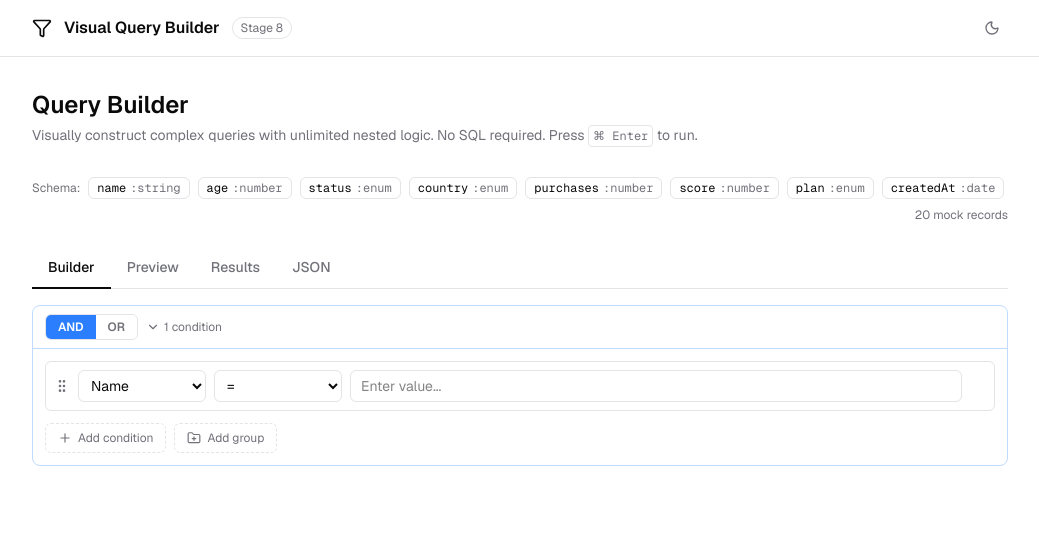
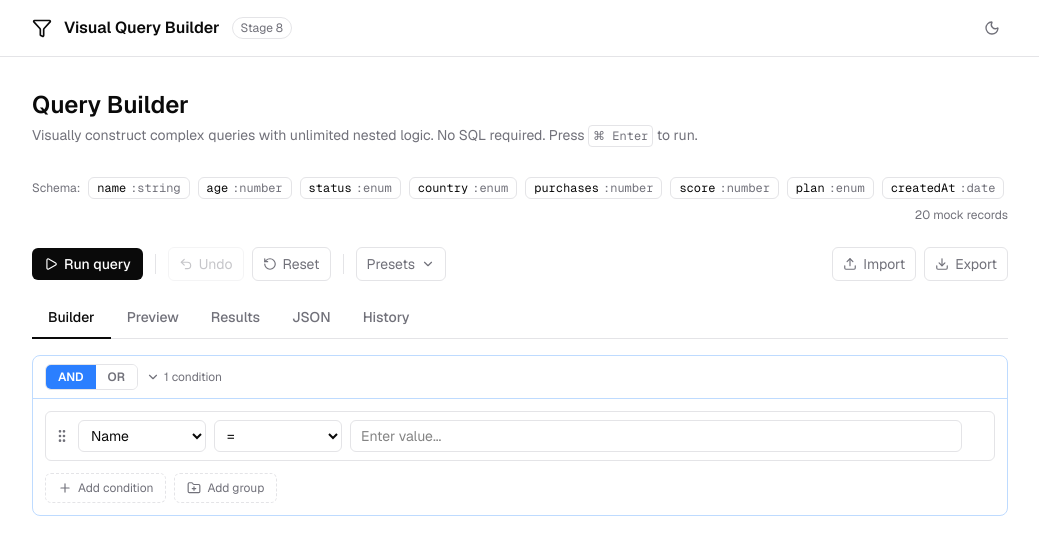
Before and after one commit to ussyalfaks/visual-query-builder, a Next.js app: page / in a window 1280 px wide. Shown: the top 554 px of the page, without its empty margins (120-1159 px from the left). Built offline with nearby package versions, Linux system fonts and the light colour scheme.

Commit message:
feat: toolbar with run, undo, presets, import/export JSON, and query history

```diff
--- a/components/QueryBuilder.tsx
+++ b/components/QueryBuilder.tsx
@@ -4,6 +4,8 @@ import { useQueryStore } from '@/store/queryStore';
 import { ConditionGroup } from './query-builder/ConditionGroup';
 import { QueryPreview } from './preview/QueryPreview';
 import { ResultsPanel } from './results/ResultsPanel';
+import { Toolbar } from './toolbar/Toolbar';
+import { HistoryPanel } from './toolbar/HistoryPanel';
 import { MOCK_DATA } from '@/data/mockData';
 import { cn } from '@/lib/utils';
 
@@ -12,17 +14,22 @@ const TABS = [
   { id: 'preview', label: 'Preview' },
   { id: 'results', label: 'Results' },
   { id: 'json', label: 'JSON' },
+  { id: 'history', label: 'History' },
 ] as const;
 
 export function QueryBuilder() {
-  const { root, activeTab, setActiveTab, results, runQuery } = useQueryStore();
+  const { root, activeTab, setActiveTab, results, history, runQuery, undo } = useQueryStore();
 
   const handleKeyDown = useCallback((e: KeyboardEvent) => {
+    if ((e.ctrlKey || e.metaKey) && e.key === 'z' && !e.shiftKey) {
+      e.preventDefault();
+      undo();
+    }
     if ((e.ctrlKey || e.metaKey) && e.key === 'Enter') {
       e.preventDefault();
       runQuery(MOCK_DATA);
     }
-  }, [runQuery]);
+  }, [undo, runQuery]);
 
   useEffect(() => {
     window.addEventListener('keydown', handleKeyDown);
@@ -31,6 +38,9 @@ export function QueryBuilder() {
 
   return (
     <div className="flex flex-col gap-4">
+      {/* Toolbar */}
+      <Toolbar />
+
       {/* Tabs */}
       <div className="flex items-center border-b border-border gap-0">
         {TABS.map(tab => (
@@ -55,6 +65,11 @@ export function QueryBuilder() {
                 {results.length}
               </span>
             )}
+            {tab.id === 'history' && history.length > 0 && (
+              <span className="ml-1.5 text-xs px-1.5 py-0.5 rounded-full bg-muted text-muted-foreground font-medium">
+                {history.length}
+              </span>
+            )}
           </button>
         ))}
       </div>
@@ -73,6 +88,7 @@ export function QueryBuilder() {
             </pre>
           </div>
         )}
+        {activeTab === 'history' && <HistoryPanel />}
       </div>
     </div>
   );
--- /dev/null
+++ b/components/toolbar/HistoryPanel.tsx
@@ -0,0 +1,52 @@
+'use client';
+import { History } from 'lucide-react';
+import { useQueryStore } from '@/store/queryStore';
+
+export function HistoryPanel() {
+  const { history, undo } = useQueryStore();
+
+  if (history.length === 0) {
+    return (
+      <div className="flex flex-col items-center justify-center py-20 gap-3 text-muted-foreground">
+        <History className="h-10 w-10" />
+        <p className="text-sm">No history yet — make some changes</p>
+      </div>
+    );
+  }
+
+  return (
+    <div className="flex flex-col gap-2">
+      <p className="text-xs text-muted-foreground">
+        {history.length} snapshot{history.length !== 1 ? 's' : ''} saved. Use Undo to step back.
+      </p>
+      {[...history].reverse().map((snap, i) => {
+        const totalRules = (function count(g: typeof snap): number {
+          return g.rules.length + g.groups.reduce((acc, sg) => acc + count(sg), 0);
+        })(snap);
+
+        return (
+          <div
+            key={i}
+            className="flex items-center gap-3 rounded-lg border border-border px-4 py-3"
+          >
+            <History className="h-4 w-4 text-muted-foreground shrink-0" />
+            <div className="flex-1">
+              <p className="text-sm">Snapshot {history.length - i}</p>
+              <p className="text-xs text-muted-foreground">
+                {totalRules} rule{totalRules !== 1 ? 's' : ''} · {snap.groups.length} group{snap.groups.length !== 1 ? 's' : ''} · {snap.logic}
+              </p>
+            </div>
+            {i === 0 && (
+              <button
+                onClick={undo}
+                className="text-xs px-3 py-1.5 rounded-md border border-border hover:bg-muted transition-colors"
+              >
+                Restore
+              </button>
+            )}
+          </div>
+        );
+      })}
+    </div>
+  );
+}
--- /dev/null
+++ b/components/toolbar/Toolbar.tsx
@@ -0,0 +1,180 @@
+'use client';
+import { useState, useRef } from 'react';
+import {
+  Play, Undo2, Download, Upload, RotateCcw,
+  BookmarkPlus, ChevronDown, Trash2
+} from 'lucide-react';
+import { useQueryStore } from '@/store/queryStore';
+import { MOCK_DATA } from '@/data/mockData';
+
+export function Toolbar() {
+  const {
+    history, errors, isRunning, presets,
+    runQuery, undo, resetQuery, savePreset, loadPreset, deletePreset,
+    importQuery,
+  } = useQueryStore();
+
+  const { root } = useQueryStore();
+  const [showPresets, setShowPresets] = useState(false);
+  const [saveName, setSaveName] = useState('');
+  const [showSave, setShowSave] = useState(false);
+  const fileRef = useRef<HTMLInputElement>(null);
+
+  const errorCount = Object.keys(errors).length;
+
+  const handleExport = () => {
+    const blob = new Blob([JSON.stringify(root, null, 2)], { type: 'application/json' });
+    const a = document.createElement('a');
+    a.href = URL.createObjectURL(blob);
+    a.download = 'query.json';
+    a.click();
+  };
+
+  const handleImport = (e: React.ChangeEvent<HTMLInputElement>) => {
+    const file = e.target.files?.[0];
+    if (!file) return;
+    const reader = new FileReader();
+    reader.onload = ev => {
+      try {
+        importQuery(ev.target?.result as string);
+      } catch {
+        alert('Invalid query JSON file');
+      }
+    };
+    reader.readAsText(file);
+    e.target.value = '';
+  };
+
+  const handleSave = () => {
+    if (!saveName.trim()) return;
+    savePreset(saveName.trim());
+    setSaveName('');
+    setShowSave(false);
+  };
+
+  return (
+    <div className="flex items-center gap-2 flex-wrap">
+      {/* Run */}
+      <button
+        onClick={() => runQuery(MOCK_DATA)}
+        disabled={isRunning}
+        className="flex items-center gap-1.5 px-3 py-1.5 rounded-md bg-foreground text-background text-sm font-medium hover:opacity-90 disabled:opacity-50 transition-all"
+      >
+        <Play className="h-3.5 w-3.5" />
+        {isRunning ? 'Running...' : 'Run query'}
+      </button>
+
+      {/* Error badge */}
+      {errorCount > 0 && (
+        <span className="text-xs px-2 py-1 rounded-full bg-destructive/10 text-destructive font-medium">
+          {errorCount} error{errorCount > 1 ? 's' : ''}
+        </span>
+      )}
+
+      <div className="h-5 w-px bg-border mx-1" />
+
+      {/* Undo */}
+      <button
+        onClick={undo}
+        disabled={history.length === 0}
+        title="Undo (Ctrl+Z)"
+        className="flex items-center gap-1.5 px-2.5 py-1.5 rounded-md border border-border text-sm text-muted-foreground hover:text-foreground hover:bg-muted disabled:opacity-40 transition-colors"
+      >
+        <Undo2 className="h-3.5 w-3.5" />
+        Undo
+      </button>
+
+      {/* Reset */}
+      <button
+        onClick={resetQuery}
+        title="Reset query"
+        className="flex items-center gap-1.5 px-2.5 py-1.5 rounded-md border border-border text-sm text-muted-foreground hover:text-foreground hover:bg-muted transition-colors"
+      >
+        <RotateCcw className="h-3.5 w-3.5" />
+        Reset
+      </button>
+
+      <div className="h-5 w-px bg-border mx-1" />
+
+      {/* Presets */}
+      <div className="relative">
+        <button
+          onClick={() => setShowPresets(p => !p)}
+          className="flex items-center gap-1.5 px-2.5 py-1.5 rounded-md border border-border text-sm text-muted-foreground hover:text-foreground hover:bg-muted transition-colors"
+        >
+          Presets
+          <ChevronDown className="h-3.5 w-3.5" />
+        </button>
+        {showPresets && (
+          <div className="absolute left-0 top-full mt-1 z-50 bg-background border border-border rounded-lg shadow-lg min-w-52 overflow-hidden">
+            {presets.length === 0 && (
+              <div className="px-4 py-3 text-sm text-muted-foreground">No saved presets</div>
+            )}
+            {presets.map(p => (
+              <div
+                key={p.id}
+                className="flex items-center gap-2 px-3 py-2 hover:bg-muted group"
+              >
+                <button
+                  className="flex-1 text-left text-sm"
+                  onClick={() => { loadPreset(p.query); setShowPresets(false); }}
+                >
+                  {p.name}
+                </button>
+                <button
+                  onClick={() => deletePreset(p.id)}
+                  className="opacity-0 group-hover:opacity-100 text-muted-foreground hover:text-destructive transition-all"
+                >
+                  <Trash2 className="h-3.5 w-3.5" />
+                </button>
+              </div>
+            ))}
+            <div className="border-t border-border p-2">
+              {showSave ? (
+                <div className="flex gap-2">
+                  <input
+                    autoFocus
+                    type="text"
+                    placeholder="Preset name..."
+                    value={saveName}
+                    onChange={e => setSaveName(e.target.value)}
+                    onKeyDown={e => e.key === 'Enter' && handleSave()}
+                    className="flex-1 h-7 rounded border border-input bg-background px-2 text-xs focus:outline-none focus:ring-1 focus:ring-ring"
+                  />
+                  <button onClick={handleSave} className="text-xs px-2 py-1 rounded bg-foreground text-background">Save</button>
+                </div>
+              ) : (
+                <button
+                  onClick={() => setShowSave(true)}
+                  className="flex items-center gap-1.5 text-xs text-muted-foreground hover:text-foreground w-full"
+                >
+                  <BookmarkPlus className="h-3.5 w-3.5" />
+                  Save current as preset
+                </button>
+              )}
+            </div>
+          </div>
+        )}
+      </div>
+
+      <div className="flex-1" />
+
+      {/* Import / Export */}
+      <input ref={fileRef} type="file" accept=".json" onChange={handleImport} className="hidden" />
+      <button
+        onClick={() => fileRef.current?.click()}
+        className="flex items-center gap-1.5 px-2.5 py-1.5 rounded-md border border-border text-sm text-muted-foreground hover:text-foreground hover:bg-muted transition-colors"
+      >
+        <Upload className="h-3.5 w-3.5" />
+        Import
+      </button>
+      <button
+        onClick={handleExport}
+        className="flex items-center gap-1.5 px-2.5 py-1.5 rounded-md border border-border text-sm text-muted-foreground hover:text-foreground hover:bg-muted transition-colors"
+      >
+        <Download className="h-3.5 w-3.5" />
+        Export
+      </button>
+    </div>
+  );
+}
```
